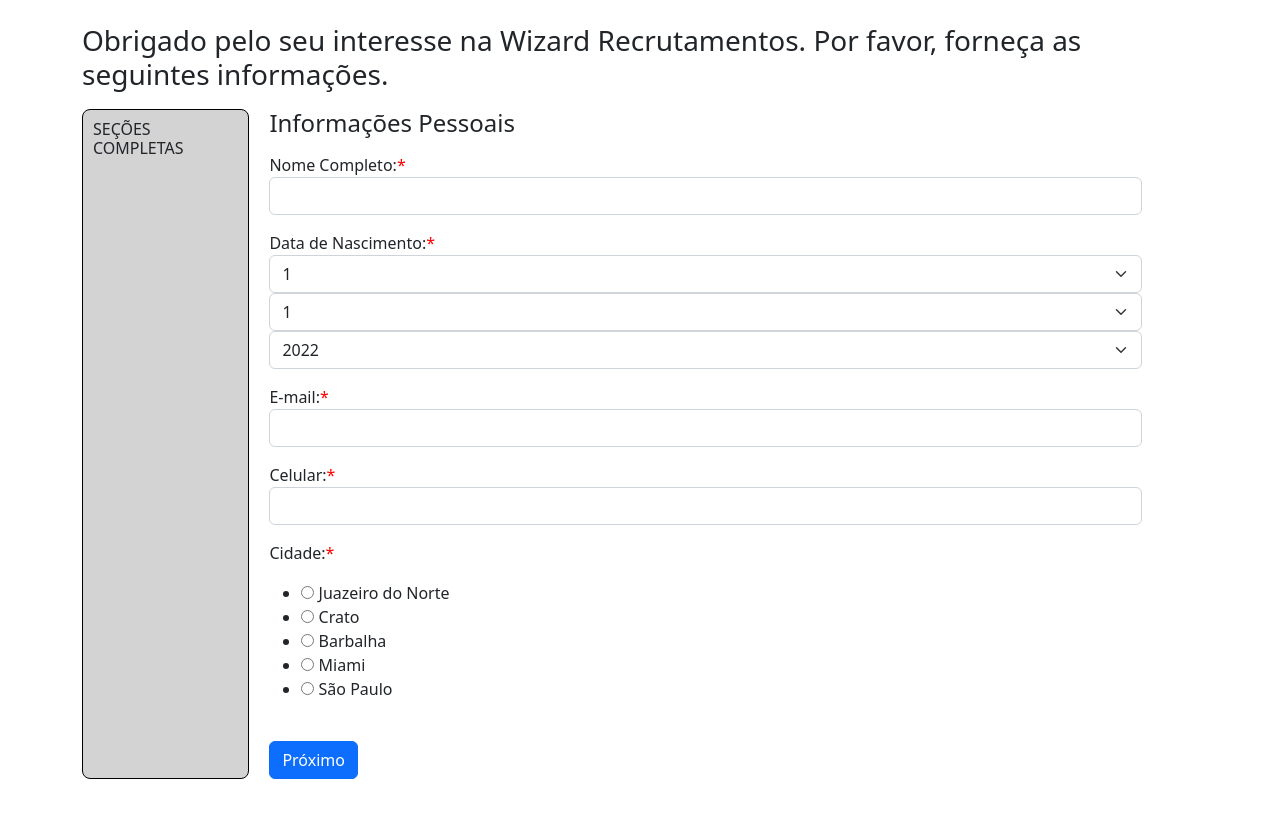
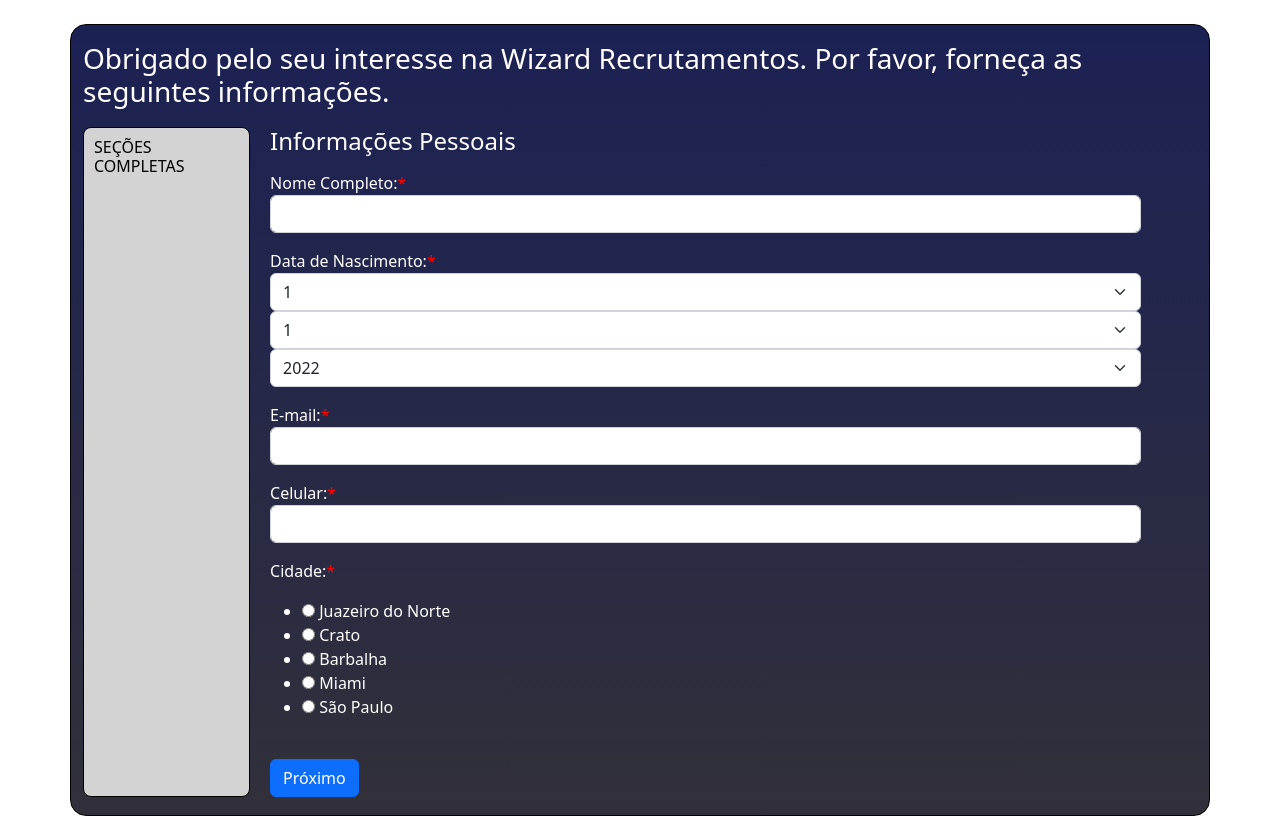
Before and after one commit to marlonalmino/wizard-recruitment, a Django app: page /job_application/ in a window 1280 px wide. Before the commit the page ends 779 px from the top, so only its background shows below. Run offline with Django 3.2, Linux system fonts and the light colour scheme; data that the repository does not hold is empty.

Commit message:
update styles

```diff
--- a/job_application/templates/base.html
+++ b/job_application/templates/base.html
@@ -11,7 +11,8 @@
 </head>
 
 <body>
-  <div class="container mt-4">
+  <div class="container mt-4 pb-2"
+    style="background-image: linear-gradient(#1c2154, #31303a); color: #fff; border: 1px solid black; border-radius: 1rem">
     {% block content %}
     {% if messages %}
     <ul class="messages">
@@ -22,14 +23,14 @@
     {% endif %}
     <div id="main">
       {% block intro %}
-      <div class="intro">
+      <div class="intro" style="margin-top: 1.5%">
         <h3>Obrigado pelo seu interesse na Wizard Recrutamentos. Por favor, forneça as seguintes informações.</h3>
       </div>
       {% endblock %}
       <div class="twocol">
         {% block leftnav %}
         <div class="left rounded-3">
-          <h6>SEÇÕES COMPLETAS</h6>
+          <h6 style="color:black">SEÇÕES COMPLETAS</h6>
           {% get_history as links %}
           {% if links %}
           {% for link in links %}
--- a/job_application/templates/form_page_w_summary.html
+++ b/job_application/templates/form_page_w_summary.html
@@ -1,7 +1,7 @@
 {% extends "base.html" %}
 {% load multipage_form_tags %}
 {% block intro %}
-<div class="intro">
+<div class="intro" style="margin-top: 1.5%">
   <h3>
     Confirme se todas as informações abaixo estão corretas ou faça as alterações necessárias.
   </h3>
```
